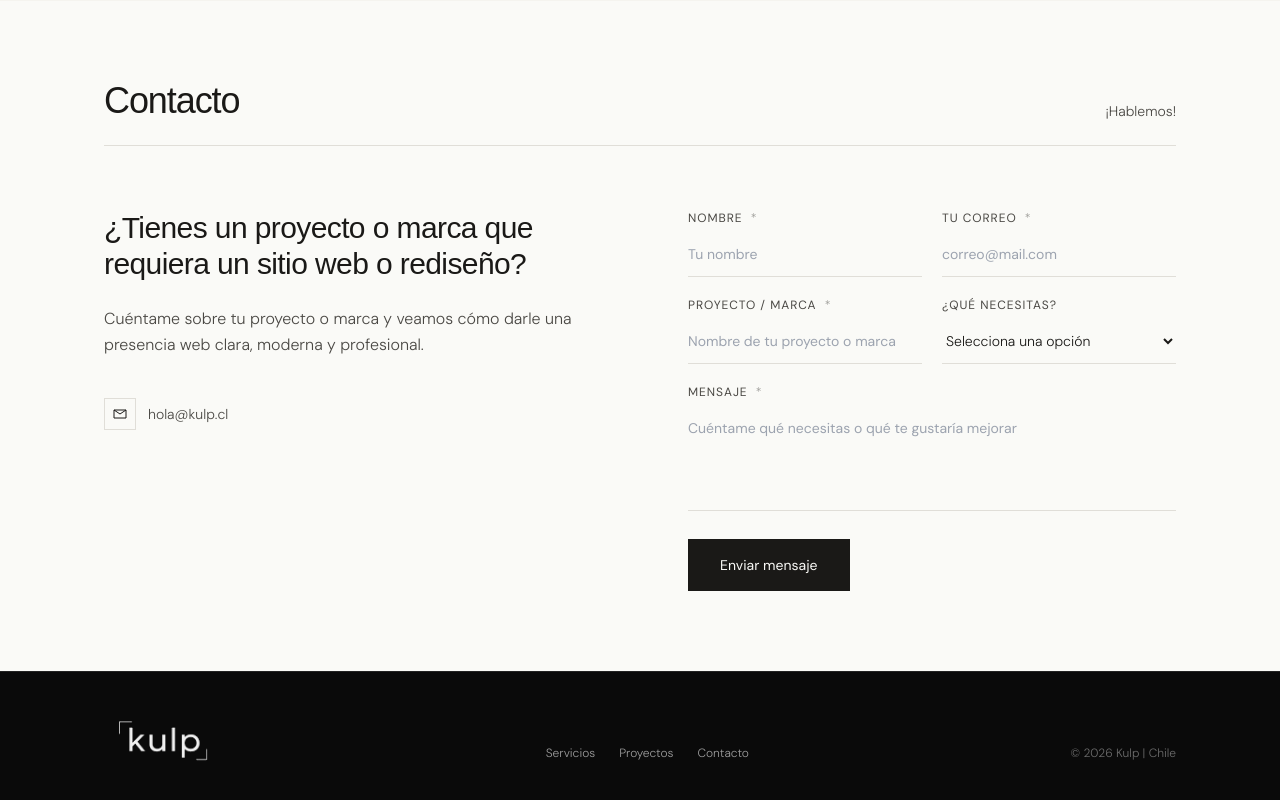
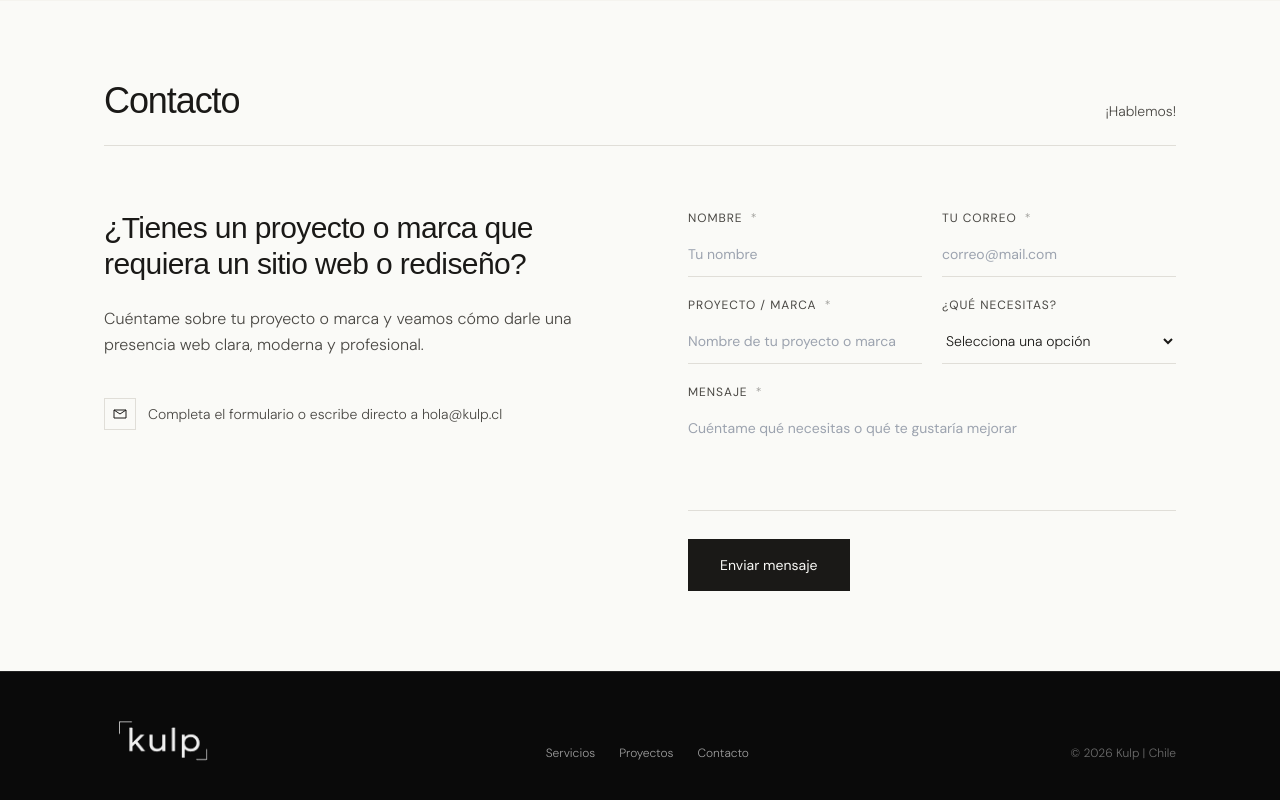
Before and after one commit to AlbertoRodBa/kulp-web, a Next.js app: page / in a window 1280 px wide. Shown: the part 2378-3178 px from the top of the page. Built offline with nearby package versions, Linux system fonts and the light colour scheme; no server answers.

Commit message:
agregado mensaje de invitacion a escribir a correo

```diff
--- a/components/Contact.tsx
+++ b/components/Contact.tsx
@@ -95,7 +95,7 @@ export default function Contact() {
                 href="mailto:hola@kulp.cl"
                 className="text-sm font-light text-[var(--ink-muted)] hover:text-[var(--ink)] transition-colors"
               >
-                hola@kulp.cl
+                Completa el formulario o escribe directo a hola@kulp.cl
               </a>
             </div>
           </div>
```
